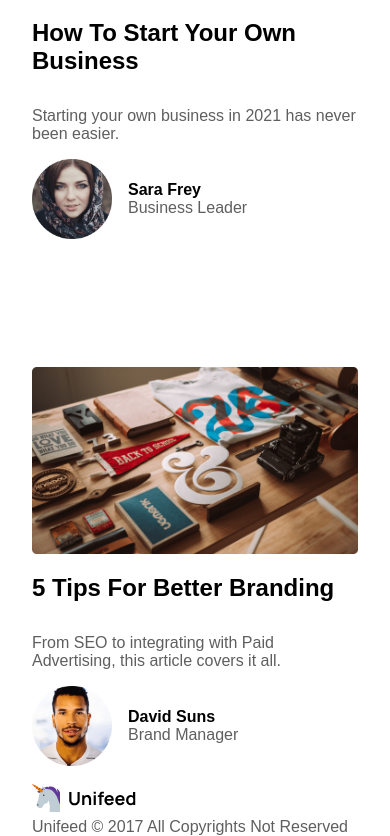
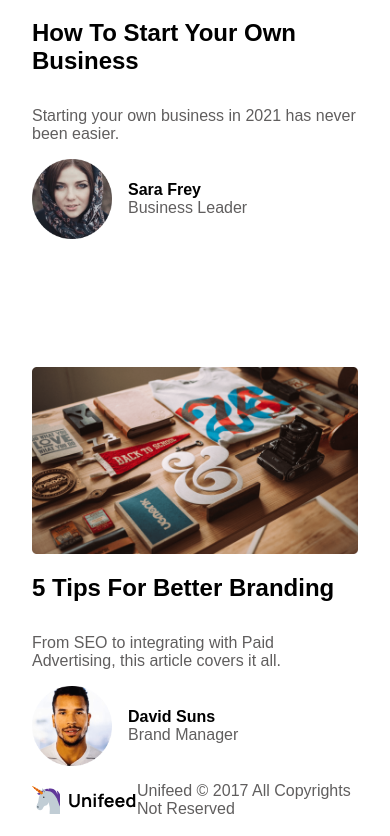
Before and after one commit to Miyamotto/Miyamotto.github.io, a plain HTML site: page index.html in a window 390 px wide. Shown: the part 1499-2335 px from the top of the page. Drawn offline with Linux system fonts and the light colour scheme.

Commit message:
Update style.css

```diff
--- a/style.css
+++ b/style.css
@@ -201,6 +201,9 @@ footer p{
         display: grid;
         grid-template-columns: repeat(1,1fr);
     }
+     footer{
+        display: flex;
+    }
 }
 
 @media screen and (min-width: 1050px){
```
